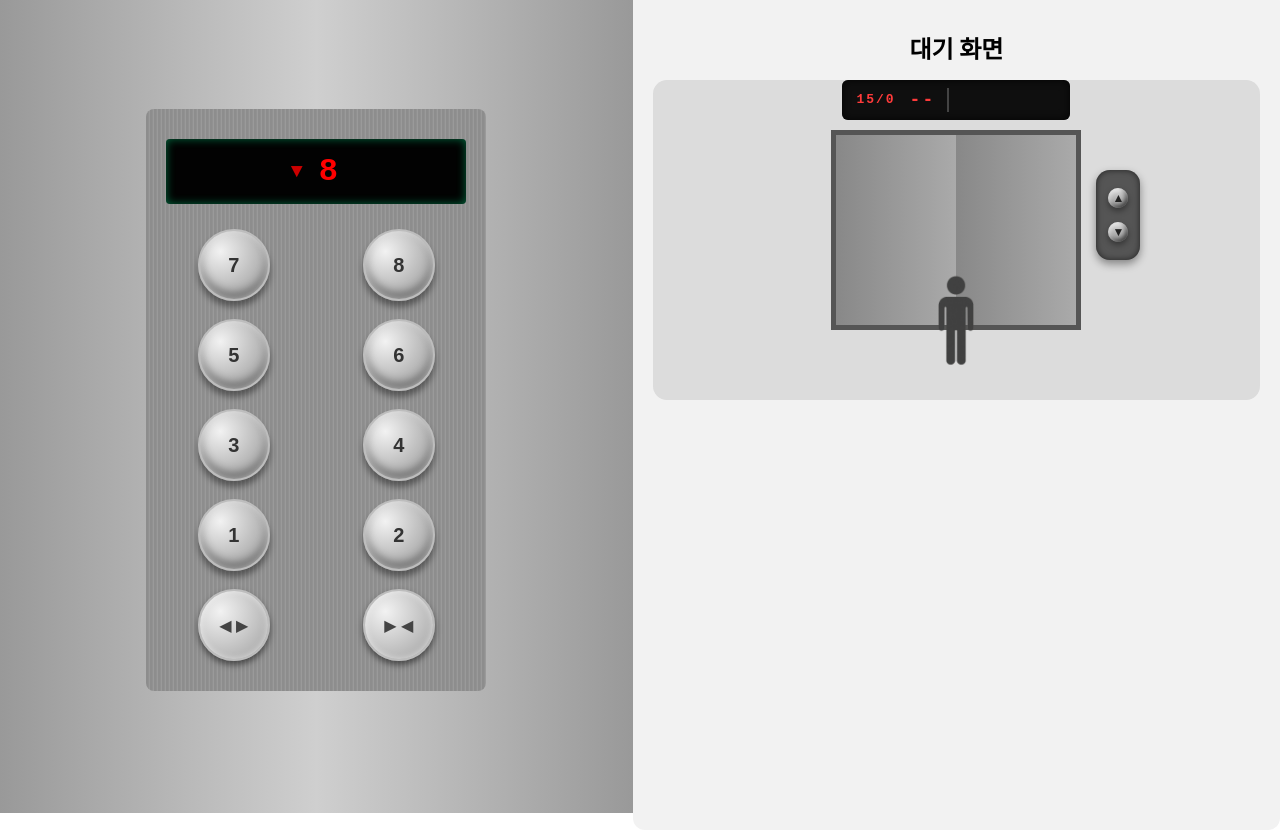
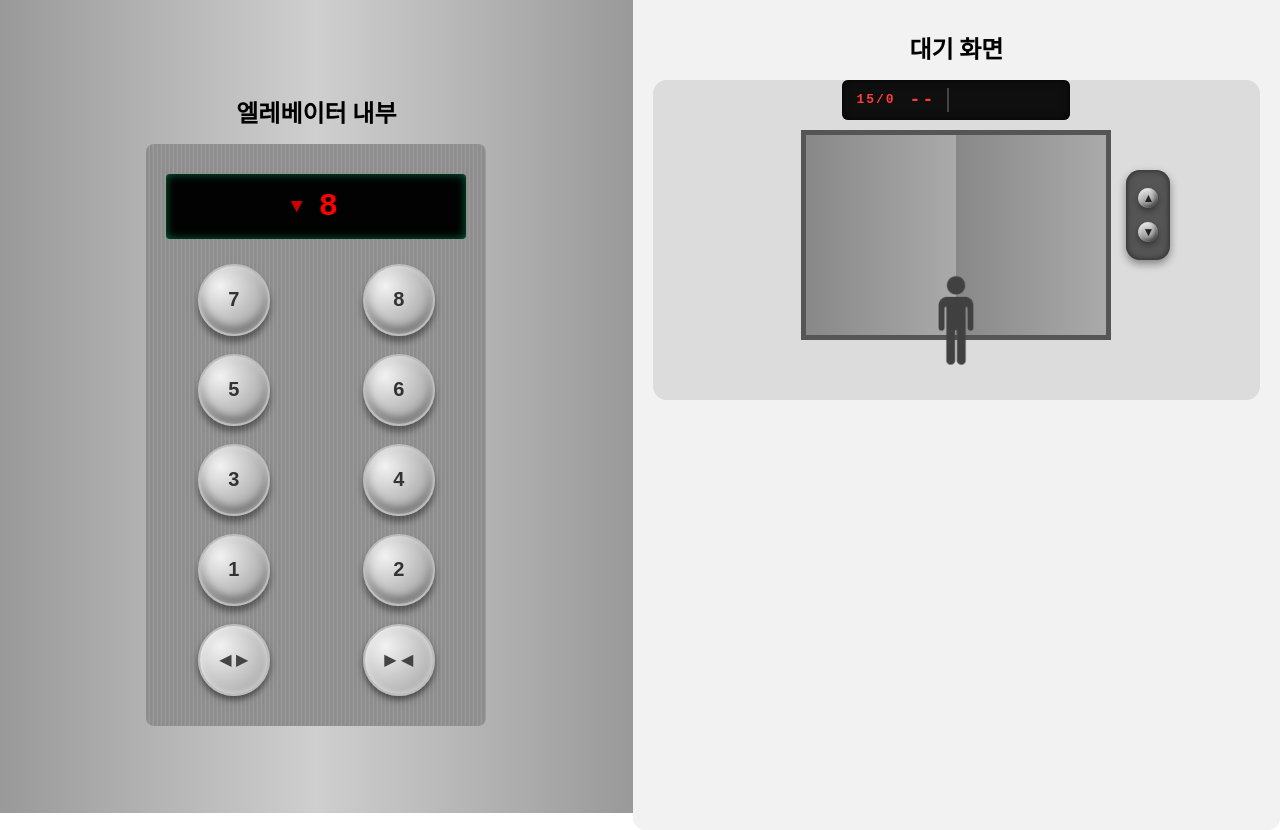
Before and after one commit to sojeong0302/smart-elevator, a React (Create React App) app: page / in a window 1280 px wide. Built offline with nearby package versions, Linux system fonts and the light colour scheme.

Commit message:
최종 디자인

```diff
--- a/src/components/ElevatorInside/ElevatorInside.js
+++ b/src/components/ElevatorInside/ElevatorInside.js
@@ -1,5 +1,5 @@
 import { useState } from "react";
-import { Container, Panel, Display, ButtonGrid, FloorButton, ControlButton } from "./ElevatorInside.style.js";
+import { Container, Title, Panel, Display, ButtonGrid, FloorButton, ControlButton } from "./ElevatorInside.style.js";
 
 function ElevatorInside({ onSelectFloor }) {
     const [activeFloor, setActiveFloor] = useState(null);
@@ -11,6 +11,7 @@ function ElevatorInside({ onSelectFloor }) {
 
     return (
         <Container>
+            <Title>엘레베이터 내부</Title>
             <Panel>
                 <Display>
                     <span className="arrow">▼</span>
--- a/src/components/ElevatorInside/ElevatorInside.style.js
+++ b/src/components/ElevatorInside/ElevatorInside.style.js
@@ -8,6 +8,7 @@ export const Container = styled.div`
     justify-content: center;
     align-items: center;
     height: 100vh;
+    flex-direction: column;
 `;
 
 export const Panel = styled.div`
@@ -15,6 +16,10 @@ export const Panel = styled.div`
     padding: 30px 20px;
     border-radius: 8px;
     width: 300px;
+`;
+export const Title = styled.h2`
+    text-align: center;
+    margin-bottom: 15px;
 `;
 
 /* LCD 층 표시 */
--- a/src/components/WaitingScreen/WaitingScreen.js
+++ b/src/components/WaitingScreen/WaitingScreen.js
@@ -78,9 +78,6 @@ function WaitingScreen({ floor }) {
         msg.lang = "ko-KR";
         msg.rate = 1;
         msg.pitch = 1;
-
-        // ✅ 음성 시작할 때 뒤로 물러나게
-        // ✅ 음성 시작할 때 뒤로 물러나게 + LED 깜빡
         msg.onstart = () => {
             setMoveBack(true);
 
--- a/src/components/WaitingScreen/WaitingScreen.style.js
+++ b/src/components/WaitingScreen/WaitingScreen.style.js
@@ -57,6 +57,8 @@ export const Container = styled.div`
     border-radius: 12px;
     width: 100%;
     height: 100vh;
+    display: flex;
+    flex-direction: column;
 `;
 
 export const Title = styled.h2`
@@ -103,8 +105,8 @@ export const ElevatorDoor = styled.div`
     top: 50px;
     left: 50%;
     transform: translateX(-50%);
-    width: 240px; /* ✅ 180 → 240 */
-    height: 190px; /* ✅ 150 → 190 */
+    width: 300px; /* ✅ 180 → 240 */
+    height: 200px; /* ✅ 150 → 190 */
     display: flex;
     overflow: hidden;
     border: 5px solid #555;
@@ -138,8 +140,8 @@ export const InsidePeople = styled.div`
     top: 65px;
     left: 50%;
     transform: translateX(-50%);
-    width: 190px;
-    height: 140px;
+    width: 200px;
+    height: 150px;
     display: grid;
     grid-template-columns: repeat(4, 1fr);
     gap: 6px;
@@ -226,7 +228,7 @@ export const Arrow = styled.span`
 export const SidePanel = styled.div`
     position: absolute;
     top: 90px; /* ✅ 문 중간 기준으로 내려줌 */
-    left: calc(50% + 140px); /* ✅ 문 오른쪽에 붙게 */
+    left: calc(50% + 170px); /* ✅ 문 오른쪽에 붙게 */
 
     background: #555;
     border-radius: 14px;
@@ -283,10 +285,10 @@ export const LedSensor = styled.div`
     box-shadow: ${({ $on }) =>
         $on
             ? `
-      0 0 40px rgba(255, 0, 0, 0.9),
-      0 0 120px rgba(255, 0, 0, 0.8),
-      0 0 260px rgba(255, 0, 0, 0.7),
-      0 0 420px rgba(255, 0, 0, 0.6)
+      0 0 70px rgba(255, 0, 0, 0.9),
+      0 0 180px rgba(255, 0, 0, 0.8),
+      0 0 420px rgba(255, 0, 0, 0.7),
+      0 0 700px rgba(255, 0, 0, 0.6)
     `
             : "none"};
 
@@ -298,8 +300,8 @@ export const LedSensor = styled.div`
         position: absolute;
         top: 50%;
         left: 50%;
-        width: 240px;
-        height: 240px;
+        width: 340px;
+        height: 340px;
         transform: translate(-50%, -50%);
         background: radial-gradient(circle, rgba(255, 0, 0, 0.5), transparent 70%);
         opacity: ${({ $on }) => ($on ? 1 : 0)};
```
